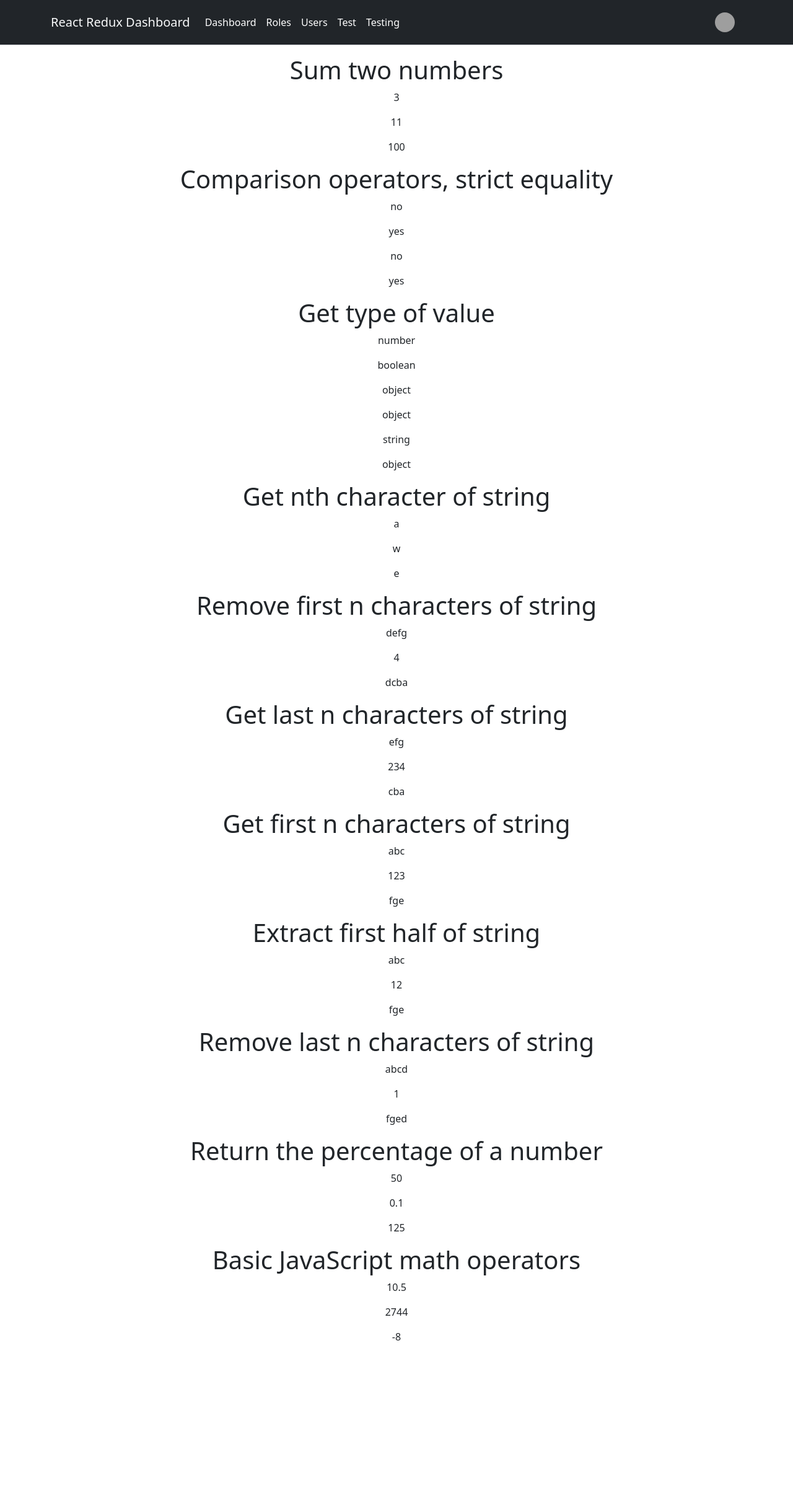
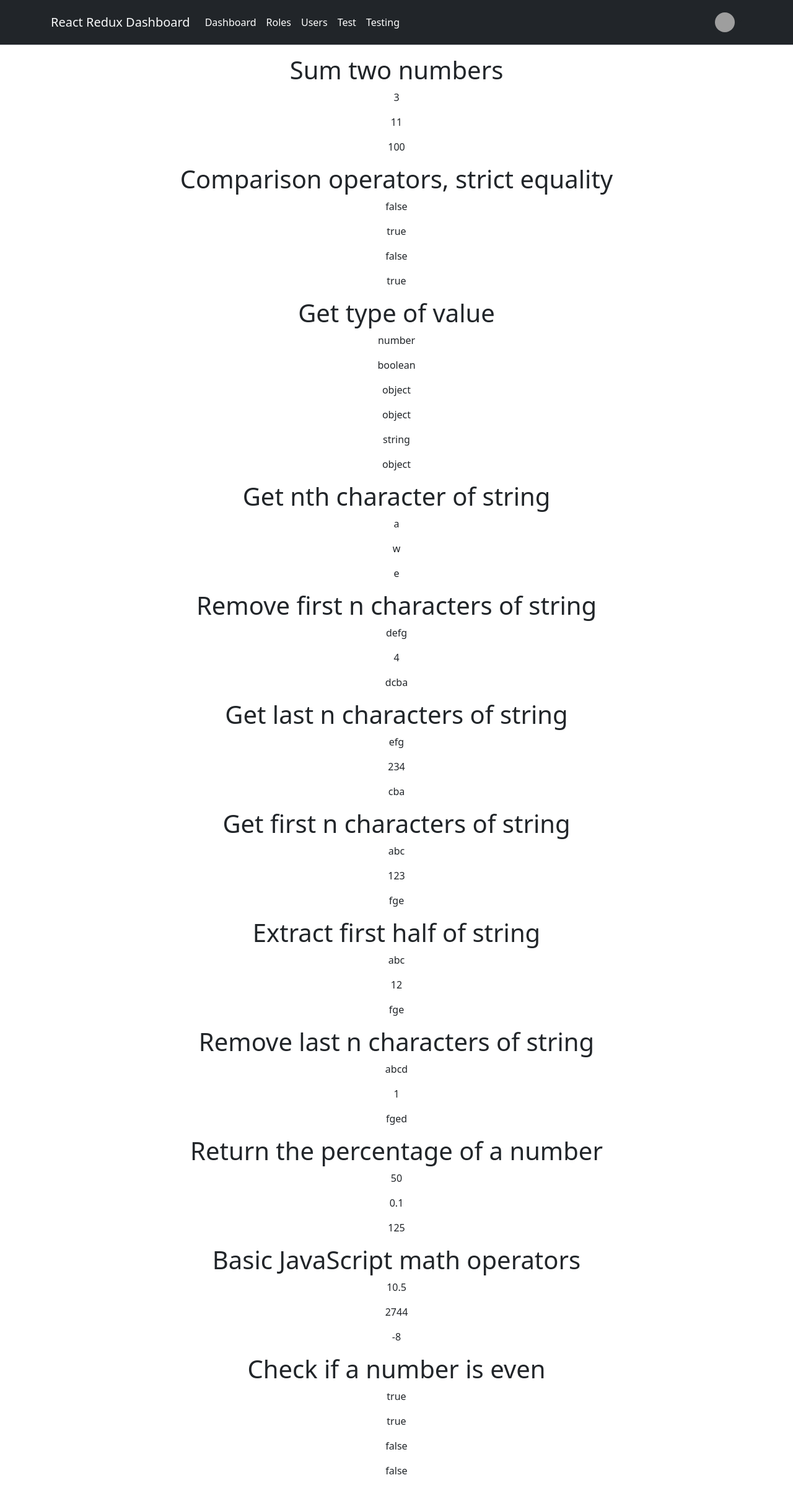
Before and after one commit to vinothsmart/react-redux-dashboard, a React (Create React App) app: page /jsc/basic in a window 1280 px wide. Shown: the whole page at 62% size. Before the commit the page ends 2185 px from the top, so only its background shows below. Built offline with nearby package versions, Linux system fonts and the light colour scheme; grey boxes are pictures that could not be loaded.

Commit message:
Check if a number is even

```diff
--- a/src/components/pages/JsChallage/Basic.js
+++ b/src/components/pages/JsChallage/Basic.js
@@ -20,6 +20,8 @@ const Basic = () => {
     return powerOf;
   };
 
+  const checkEven = (a) => a % 2 === 0;
+
   return (
     <div>
       <center>
@@ -30,10 +32,10 @@ const Basic = () => {
       </center>
       <center>
         <h1>Comparison operators, strict equality</h1>
-        <p>{compare(2, 3) ? "yes" : "no"}</p>
-        <p>{compare(3, 3) ? "yes" : "no"}</p>
-        <p>{compare(1, "1") ? "yes" : "no"}</p>
-        <p>{compare("10", "10") ? "yes" : "no"}</p>
+        <p>{compare(2, 3) ? "true" : "false"}</p>
+        <p>{compare(3, 3) ? "true" : "false"}</p>
+        <p>{compare(1, "1") ? "true" : "false"}</p>
+        <p>{compare("10", "10") ? "true" : "false"}</p>
       </center>
       <center>
         <h1>Get type of value</h1>
@@ -92,6 +94,13 @@ const Basic = () => {
         <p>{basicMath(6, 2, 1, 4, 2, 3)}</p>
         <p>{basicMath(2, 3, 6, 4, 2, 3)}</p>
       </center>
+      <center>
+        <h1>Check if a number is even</h1>
+        <p>{checkEven(10) ? "true" : "false"}</p>
+        <p>{checkEven(-4) ? "true" : "false"}</p>
+        <p>{checkEven(5) ? "true" : "false"}</p>
+        <p>{checkEven(-111) ? "true" : "false"}</p>
+      </center>
     </div>
   );
 };
```
